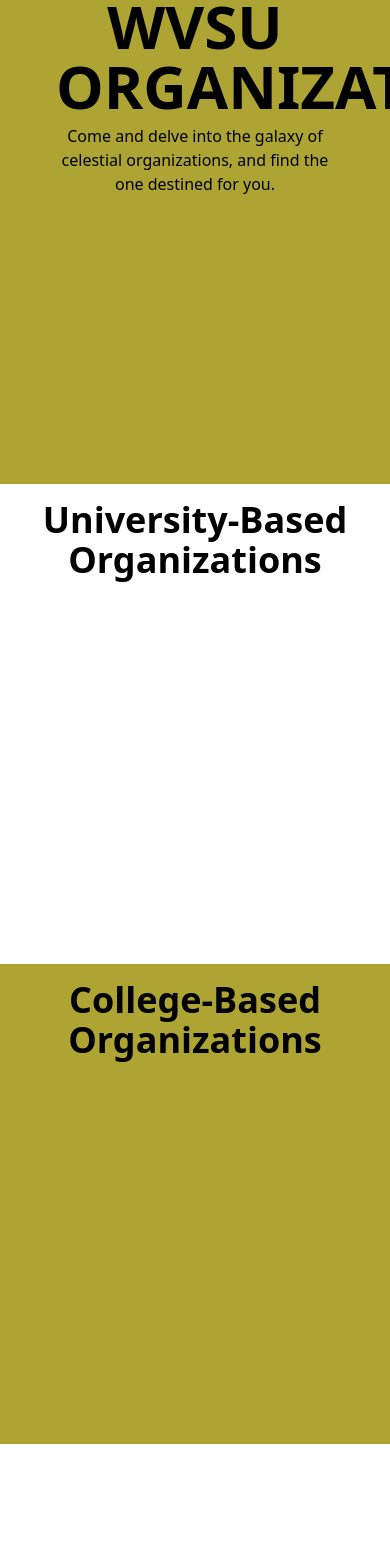
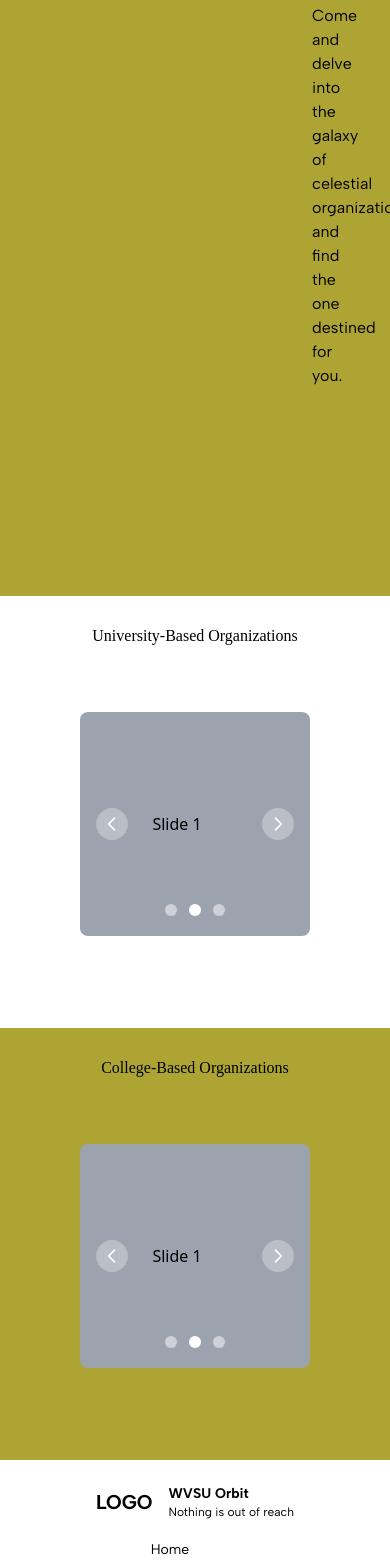
Before and after one commit to computerscience-person/Group2_WVSU-Orbit, a React (Vite) app in the folder frontend/: page /orgs in a window 390 px wide. Shown: the part 340-1908 px from the top of the page. Before the commit the page ends 1784 px from the top, so only its background shows below. Built offline with nearby package versions, Linux system fonts and the light colour scheme; a web font is replaced by a local one.

Commit message:
Installed flowbite carousel for orgs pages, and refactored code

```diff
--- a/frontend/package.json
+++ b/frontend/package.json
@@ -10,6 +10,7 @@
     "preview": "vite preview"
   },
   "dependencies": {
+    "flowbite-react": "^0.10.2",
     "react": "^18.3.1",
     "react-calendar": "^5.1.0",
     "react-dom": "^18.3.1",
--- a/frontend/src/components/University_Based_Carousel.tsx
+++ /dev/null
@@ -1,32 +0,0 @@
-// import Swiper core and required modules
-import { Navigation, Pagination, Scrollbar, A11y } from 'swiper/modules';
-
-import { Swiper, SwiperSlide } from 'swiper/react';
-
-// Import Swiper styles
-import "https://esm.sh/swiper/swiper-bundle.min.css";
-import "https://esm.sh/swiper/modules/navigation/navigation.min.css";
-import "https://esm.sh/swiper/modules/pagination/pagination.min.css";
-import "https://esm.sh/swiper/modules/scrollbar/scrollbar.min.css";
-
-export default () => {
-  return (
-    <Swiper
-      // install Swiper modules
-      modules={[Navigation, Pagination, Scrollbar, A11y]}
-      spaceBetween={50}
-      slidesPerView={3}
-      navigation
-      pagination={{ clickable: true }}
-      scrollbar={{ draggable: true }}
-      onSwiper={(swiper) => console.log(swiper)}
-      onSlideChange={() => console.log('slide change')}
-    >
-      <SwiperSlide>Slide 1</SwiperSlide>
-      <SwiperSlide>Slide 2</SwiperSlide>
-      <SwiperSlide>Slide 3</SwiperSlide>
-      <SwiperSlide>Slide 4</SwiperSlide>
-
-    </Swiper>
-  );
-};
--- /dev/null
+++ b/frontend/src/components/organizations/CollegeCarousel.tsx
@@ -0,0 +1,23 @@
+import { Carousel } from "flowbite-react";
+
+const CollegeCarousel = () => {
+  return (
+    <div className="h-56 sm:h-64 xl:h-80 2xl:h-96">
+      <Carousel
+        onSlideChange={(index) => console.log("onSlideChange()", index)}
+      >
+        <div className="flex h-full items-center justify-center bg-gray-400 dark:bg-gray-700 dark:text-white">
+          Slide 1
+        </div>
+        <div className="flex h-full items-center justify-center bg-gray-400 dark:bg-gray-700 dark:text-white">
+          Slide 2
+        </div>
+        <div className="flex h-full items-center justify-center bg-gray-400 dark:bg-gray-700 dark:text-white">
+          Slide 3
+        </div>
+      </Carousel>
+    </div>
+  );
+};
+
+export default CollegeCarousel;
--- /dev/null
+++ b/frontend/src/components/organizations/UniversityCarousel.tsx
@@ -0,0 +1,23 @@
+import { Carousel } from "flowbite-react";
+
+const UniversityCarousel = () => {
+  return (
+    <div className="h-56 sm:h-64 xl:h-80 2xl:h-96">
+      <Carousel
+        onSlideChange={(index) => console.log("onSlideChange()", index)}
+      >
+        <div className="flex h-full items-center justify-center bg-gray-400 dark:bg-gray-700 dark:text-white">
+          Slide 1
+        </div>
+        <div className="flex h-full items-center justify-center bg-gray-400 dark:bg-gray-700 dark:text-white">
+          Slide 2
+        </div>
+        <div className="flex h-full items-center justify-center bg-gray-400 dark:bg-gray-700 dark:text-white">
+          Slide 3
+        </div>
+      </Carousel>
+    </div>
+  );
+};
+
+export default UniversityCarousel;
--- a/frontend/src/pages/Organizations.tsx
+++ b/frontend/src/pages/Organizations.tsx
@@ -1,45 +1,48 @@
-import React from "react";
 import Nav from "../components/Nav";
-import Swiper from "../components/University_Based_Carousel.tsx";
+import UniversityCarousel from "../components/organizations/UniversityCarousel";
+import CollegeCarousel from "../components/organizations/CollegeCarousel";
+import Footer from "../components/Footer";
 
 const Organizations = () => {
   return (
     <div className="flex flex-col w-full">
-    {/* nav bar */}
-    <div>
+      <div className="text-center min-h-full bg-palmleaf">
         <Nav />
-    </div>
-    {/* block 1 */}
-    <div className="text-center min-h-full" style={ {backgroundColor: "#AEA433"}}>
-        <div className="mx-14 my-72 ">
-          <div>
-            <h1 className="font-extrabold text-6xl"> WVSU <br></br>ORGANIZATIONS</h1>
-          </div>
-          <div className= "mt-2">
-            <p>Come and delve into the galaxy of celestial organizations, and find the one destined for you. </p>
+        <div className="px-14 py-52">
+          <div className="mx-64">
+            <h1 className="font-leader text-3xl sm:text-5xl md:text-6xl mb-4">
+              WVSU <br />
+              ORGANIZATIONS
+            </h1>
+            <p className="font-content text-base sm:text-lg md:text-xl">
+              Come and delve into the galaxy of celestial organizations, and
+              find the one destined for you.{" "}
+            </p>
           </div>
         </div>
       </div>
-    {/* block 2 */}
-    <div className="text-center justify-start mt-4 mb-96">
-      <div>
-        <h1 className="font-extrabold text-4xl">University-Based Organizations</h1>
-      </div>
-      <div>
-      {/* <Swiper/> */}
+      {/* UNIVERSITY CAROUSEL */}
+      <div className="py-7">
+        <h1 className="text-center justify-start font-leader sm:text-2xl md:text-3xl lg:text-4xl">
+          University-Based Organizations
+        </h1>
+        {/* CAROUSEL */}
+        <div className="px-20 py-16">
+          <UniversityCarousel />{" "}
         </div>
       </div>
       {/* block 3 */}
-    <div style={ {backgroundColor: "#AEA433"}}>
-      <div className="text-center justify-start mt-4 mb-96" >
-        <div>
-          <h1 className="font-extrabold text-4xl">College-Based Organizations</h1>
+      <div className="py-7 bg-palmleaf">
+        <h1 className="text-center justify-start font-leader sm:text-2xl md:text-3xl lg:text-4xl">
+          College-Based Organizations
+        </h1>
+        {/* CAROUSEL */}
+        <div className="px-20 py-16">
+          <CollegeCarousel />
         </div>
       </div>
-    </div>
-    {/* footer */}
+      <Footer />
     </div>
   );
 };
-
 export default Organizations;
--- a/frontend/tailwind.config.js
+++ b/frontend/tailwind.config.js
@@ -1,8 +1,11 @@
 /** @type {import('tailwindcss').Config} */
+import flowbite from "flowbite-react/tailwind";
 export default {
+
   content: [
     "./index.html",
     "./src/**/*.{js,ts,jsx,tsx}",
+    flowbite.content()
   ],
   theme: {
     extend: {
@@ -19,5 +22,5 @@
       },
     },
   },
-  plugins: [],
+  plugins: [flowbite.plugin()],
 };
```
Also changed, not shown: frontend/src/pages/Homepage.tsx (+6 -13 lines), 2 other files (tests, documents, lock files or other folders). Lines whose indentation alone changed are shown as unchanged.
